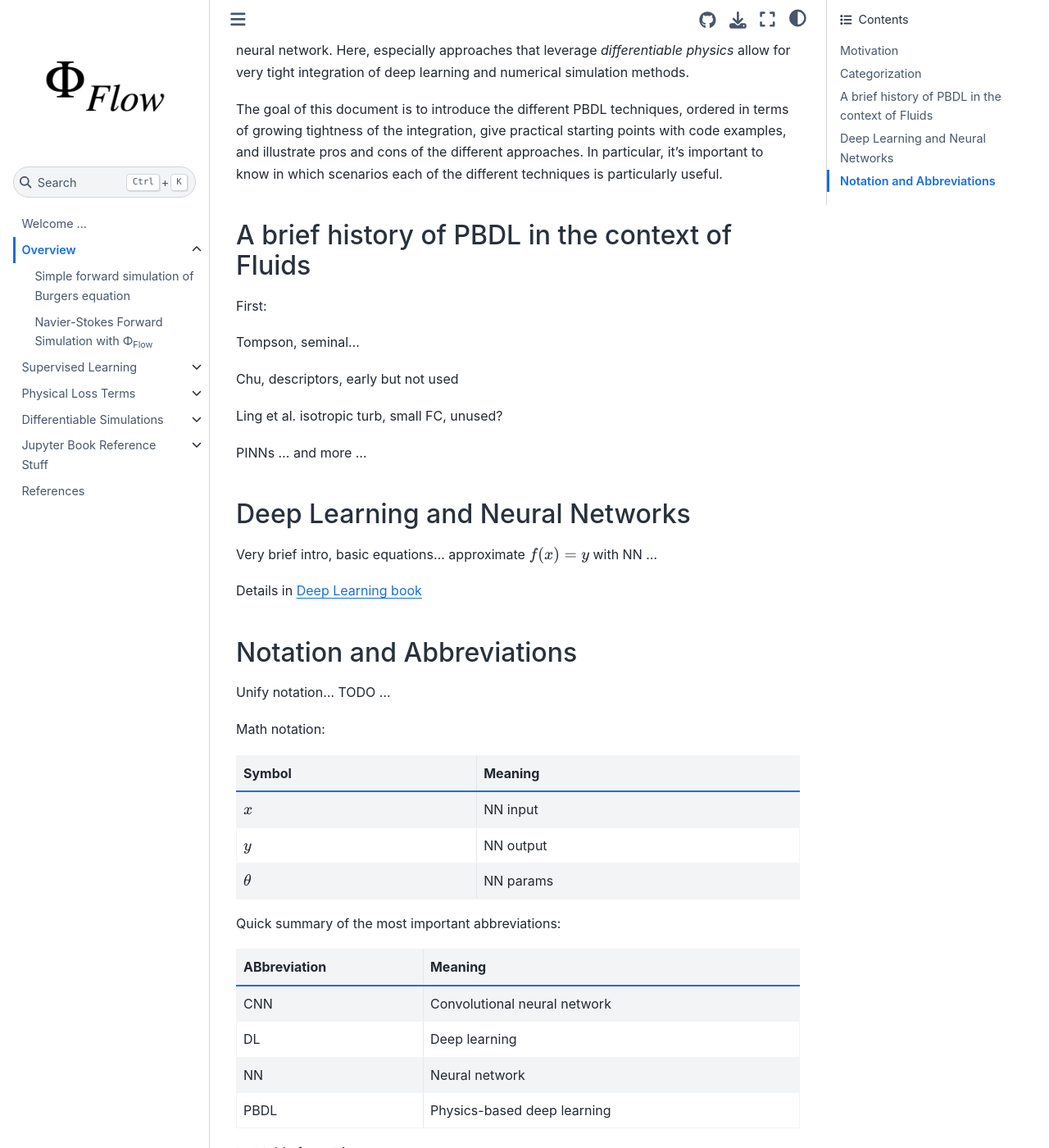
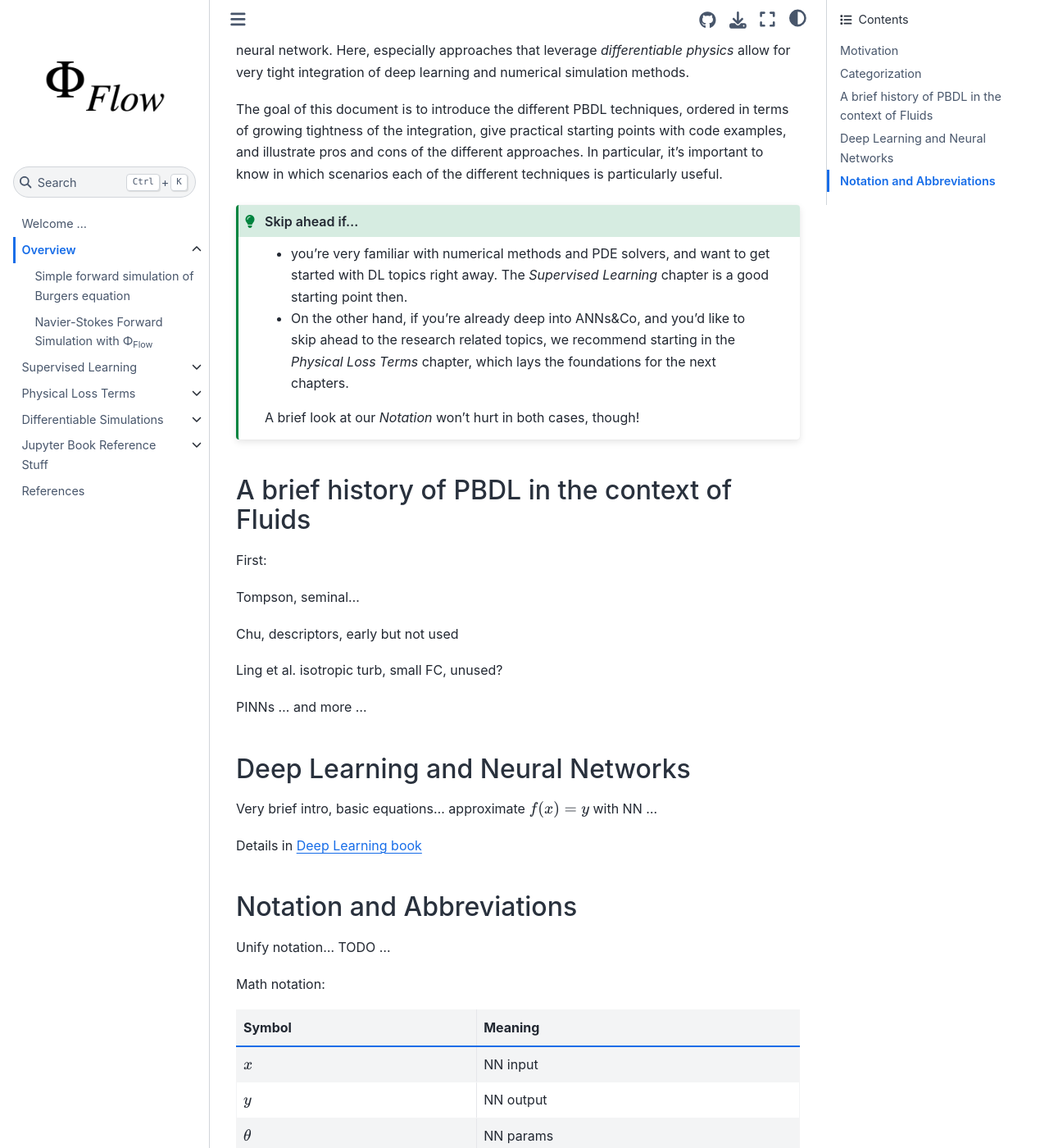
Before and after one commit to tum-pbs/pbdl-book, a Jupyter Book: the page built from overview.md, in a window 1280 px wide and 1400 px high, scrolled down 2352 px. Shown: the whole window at 82% size. Built offline with Jupyter Book 1.0.4 settings and Sphinx 7.4.7 and the Sphinx Book theme 1.1.4, drawn with Linux system fonts in a browser that asks for light colours; pages that are not in the unit, such as notebooks, are missing from menus; some of the changed text lies outside the part shown.

````diff
--- a/_toc.yml
+++ b/_toc.yml
@@ -16,6 +16,7 @@
   sections:
     - file: diffphys-code-gradient.ipynb
     - file: diffphys-code-tf.ipynb
+    - file: diffphys-discuss.md
     - file: diffphys-code-ns.ipynb
 - file: jupyter-book-reference
   sections:
--- a/overview.md
+++ b/overview.md
@@ -112,6 +112,17 @@ starting points with code examples, and illustrate pros and cons of the
 different approaches. In particular, it's important to know in which scenarios
 each of the different techniques is particularly useful.
 
+```{admonition} Skip ahead if...
+:class: tip
+
+- you're very familiar with numerical methods and PDE solvers, and want to get started with DL topics right away. The _Supervised Learning_ chapter is a good starting point then.
+
+- On the other hand, if you're already deep into ANNs&Co, and you'd like to skip ahead to the research related topics, we recommend starting in the _Physical Loss Terms_ chapter, which lays the foundations for the next chapters.
+
+A brief look at our _Notation_ won't hurt in both cases, though!
+```
+
+
 ## A brief history of PBDL in the context of Fluids
 
 First:
@@ -155,7 +166,7 @@ Quick summary of the most important abbreviations:
 
 
 
-test table formatting
+test table formatting in markdown
 
 |    | Sentence #  | Word    | POS   | Tag   |
 |---:|:-------------|:-----------|:------|:------|
````
Also changed, not shown: diffphys-discuss.md (added, +42 -0 lines), physicalloss.md (+4 -0 lines).
